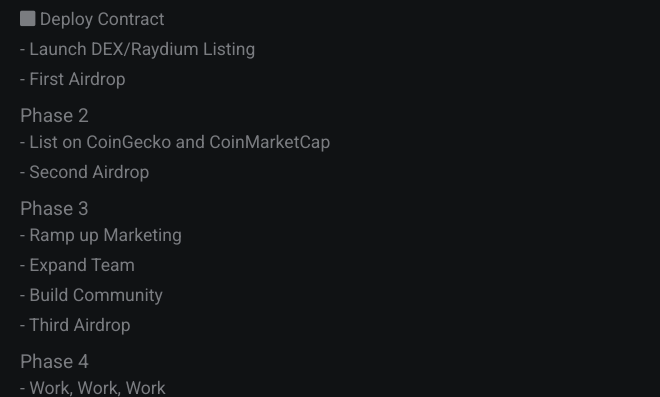
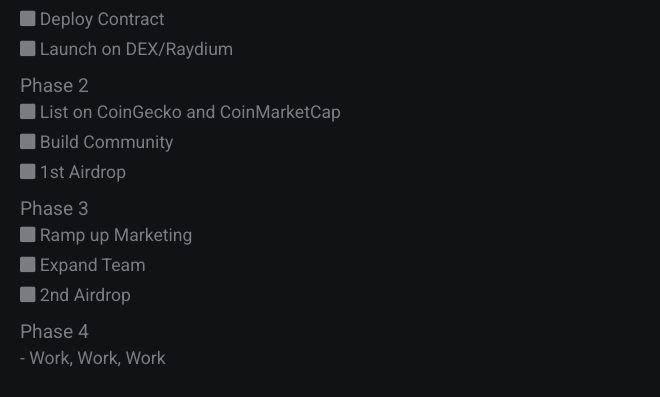
Before and after one commit to gruntlabs/fubar-site, a plain HTML site: page index.html in a window 1280 px wide. Shown: the part 408-805 px from the top of the page, 620-1280 px from the left. Drawn offline with Linux system fonts and the light colour scheme.

Commit message:
Update index.html

```diff
--- a/index.html
+++ b/index.html
@@ -29,16 +29,15 @@
             <a href="#">Phase 1</a>
             <p>    <i class="fas fa-check-square"></i> Create Website</p>
             <p>    <i class="fas fa-square"></i>  Deploy Contract</p>
-            <p>  - Launch DEX/Raydium Listing</p>
-            <p>  - First Airdrop</p>
+            <p>    <i class="fas fa-square"></i>  Launch on DEX/Raydium</p>
             <a href="#">Phase 2</a>
-            <p>  - List on CoinGecko and CoinMarketCap</p>
-            <p>  - Second Airdrop</p>
+            <p>    <i class="fas fa-square"></i>  List on CoinGecko and CoinMarketCap</p>
+            <p>    <i class="fas fa-square"></i>  Build Community</p>
+            <p>    <i class="fas fa-square"></i>  1st Airdrop</p>
             <a href="#">Phase 3</a>
-            <p>  - Ramp up Marketing</p>
-            <p>  - Expand Team</p>
-            <p>  - Build Community</p>
-            <p>  - Third Airdrop</p>
+            <p>    <i class="fas fa-square"></i>  Ramp up Marketing</p>
+            <p>    <i class="fas fa-square"></i>  Expand Team</p>
+            <p>    <i class="fas fa-square"></i>  2nd Airdrop</p>
             <a href="#">Phase 4</a>
             <p>  - Work, Work, Work</p>
             <h2>Contact</h2>
```
